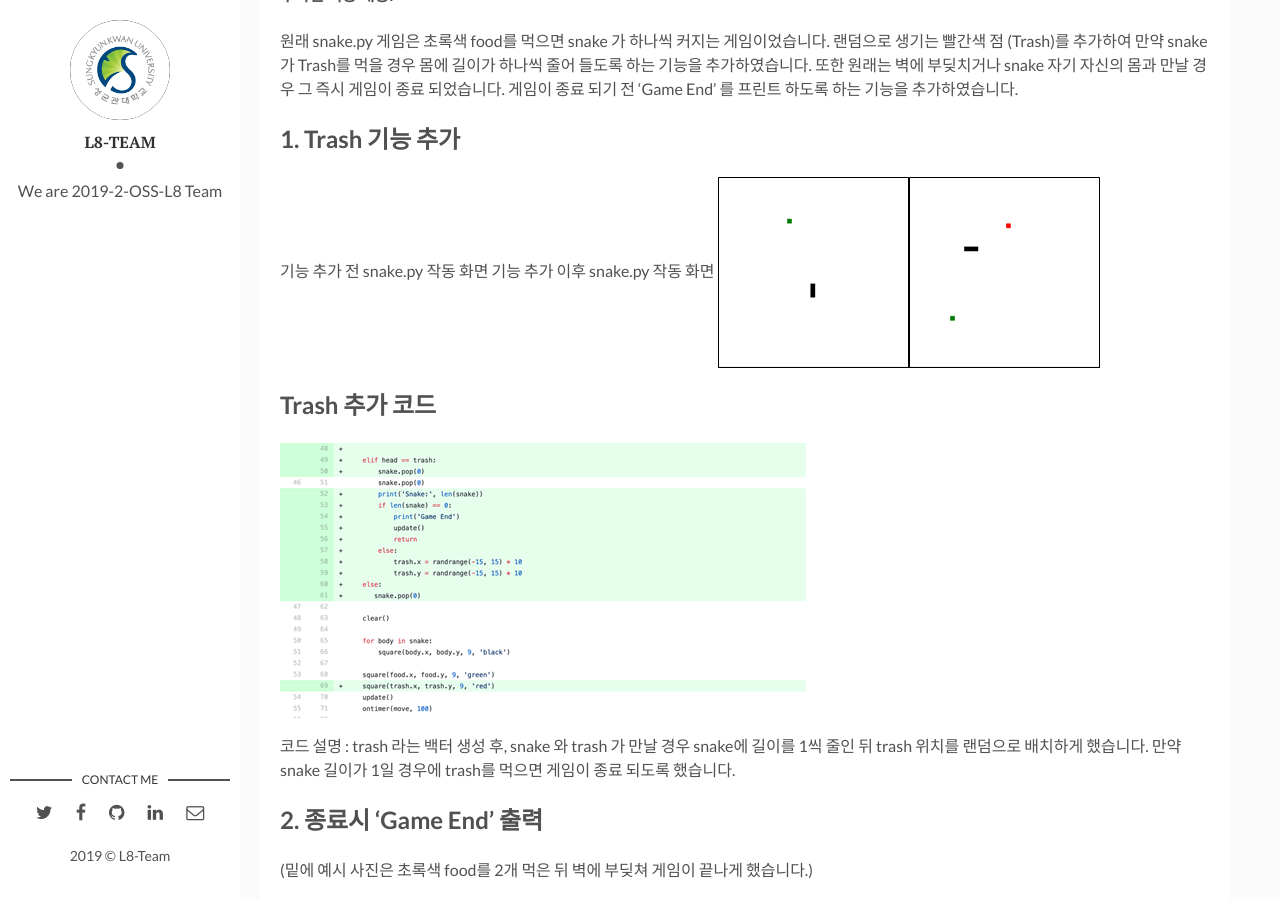
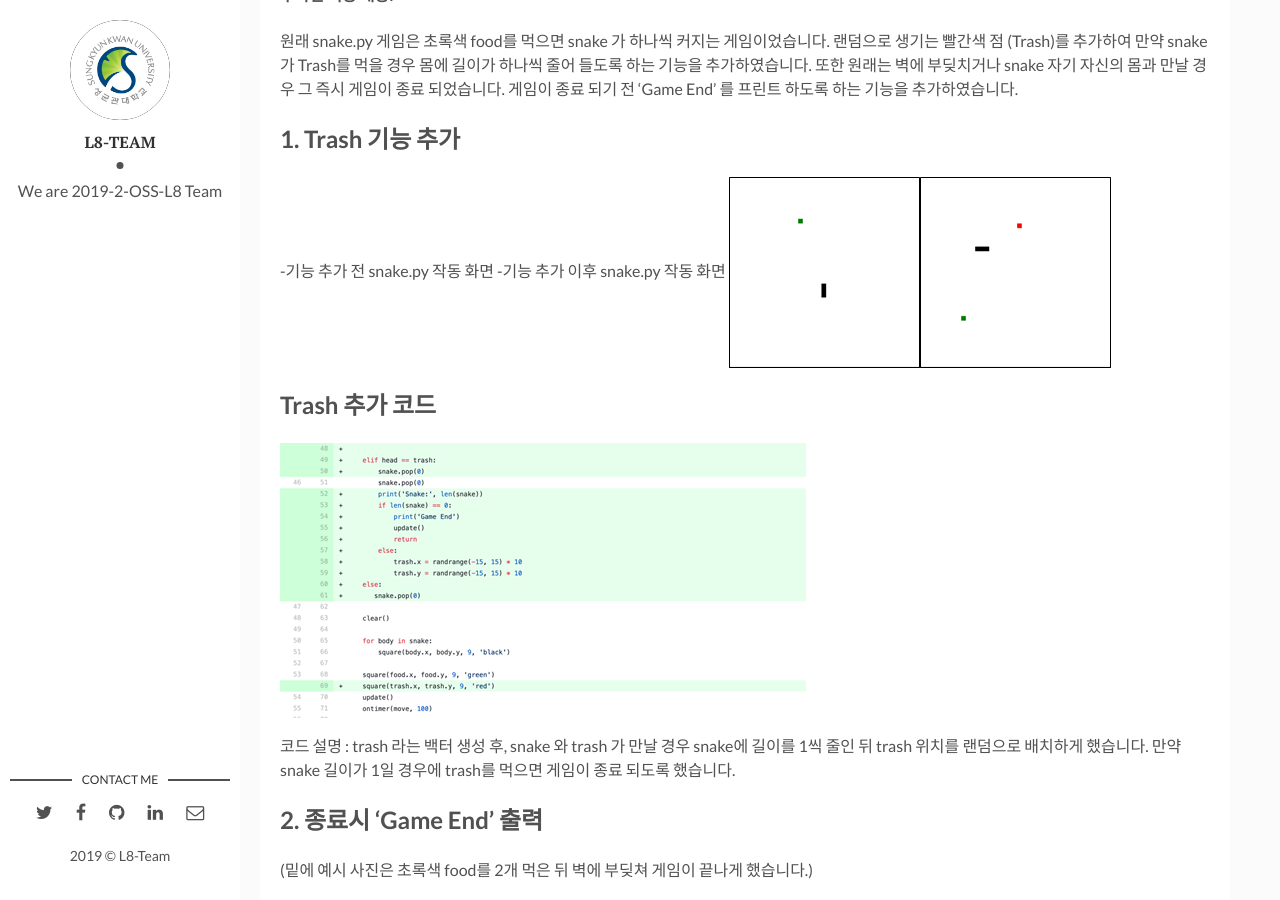
Before and after one commit to 19-2-SKKU-OSS/2019-2-OSS-L8-page, a Jekyll site: the page built from _posts/2017-04-06-how-i-rest-from-work (사본).markdown, in a window 1280 px wide and 900 px high, scrolled down 727 px. Built offline with Jekyll 4.4.1, drawn with Linux system fonts in a browser that asks for light colours; comment, search, counter and statistics services are not loaded.

```diff
--- a/_posts/2017-04-06-how-i-rest-from-work (사본).markdown
+++ b/_posts/2017-04-06-how-i-rest-from-work (사본).markdown
@@ -15,7 +15,7 @@ tags: [Free python games, Snake]
 
 ## **1. Trash 기능 추가**
 
-기능 추가 전 snake.py 작동 화면                         기능 추가 이후 snake.py 작동 화면
+-기능 추가 전 snake.py 작동 화면            -기능 추가 이후 snake.py 작동 화면
 ![snake_1]({{site.baseurl}}/assets/img/snake_1.png)![snake_2]({{site.baseurl}}/assets/img/snake_2.png)
 
 ## Trash 추가 코드
```
